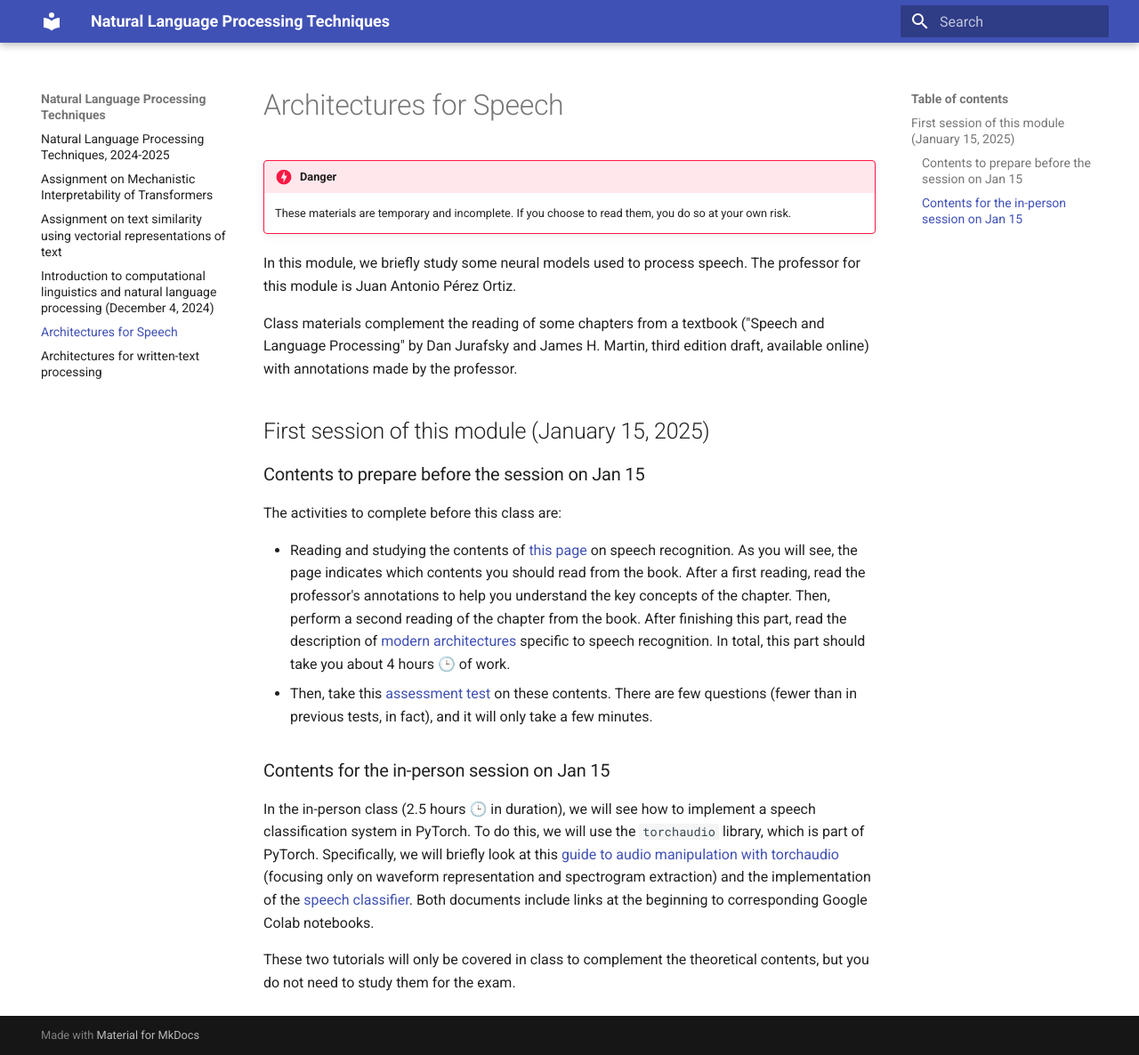
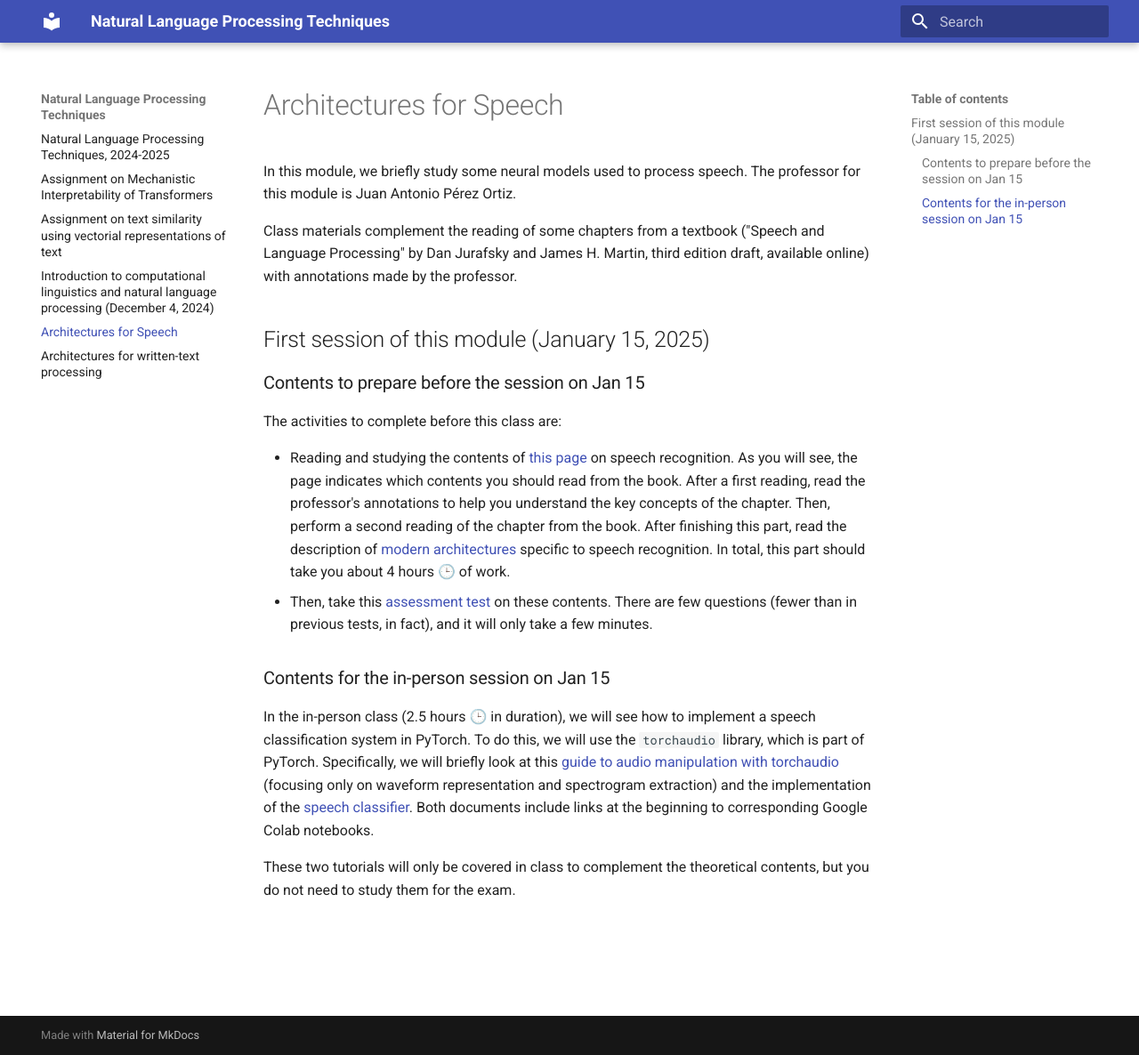
Before and after one commit to jaspock/tpln2425, an MkDocs documentation site: the page built from docs/speech.md, in a window 1280 px wide and 1186 px high. Shown: the whole window at 89% size. Built offline with MkDocs 1.6.1 and Material for MkDocs 9.7.7, drawn with Linux system fonts in a browser that asks for light colours.

Commit message:
New activities

```diff
--- a/docs/speech.md
+++ b/docs/speech.md
@@ -1,9 +1,4 @@
 # Architectures for Speech
-
-!!! danger
-
-    These materials are temporary and incomplete. If you choose to read them, you do so at your own risk.
-
 
 In this module, we briefly study some neural models used to process speech. The professor for this module is Juan Antonio Pérez Ortiz.
 
```
Also changed, not shown: docs/index.md (+1 -0 lines).
